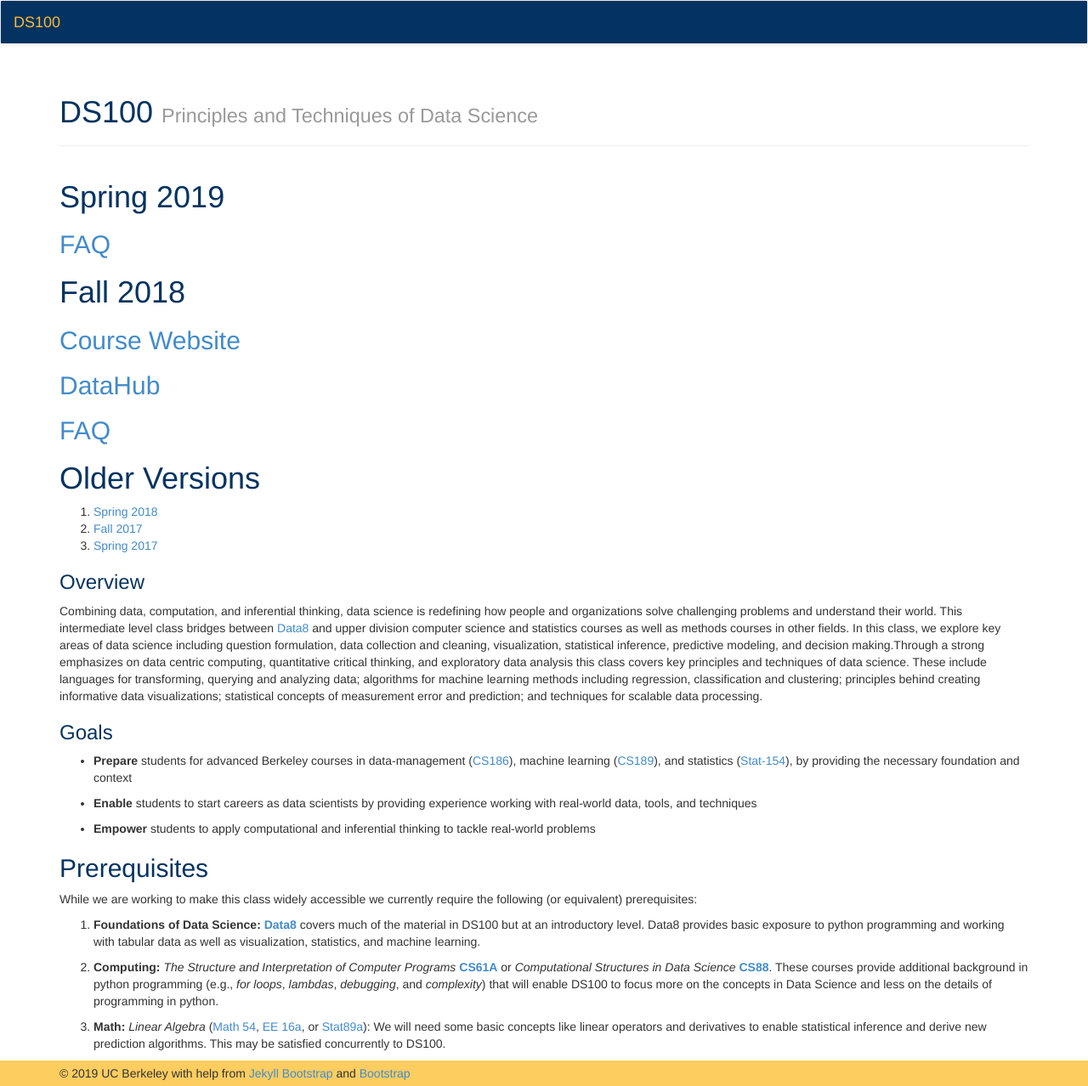
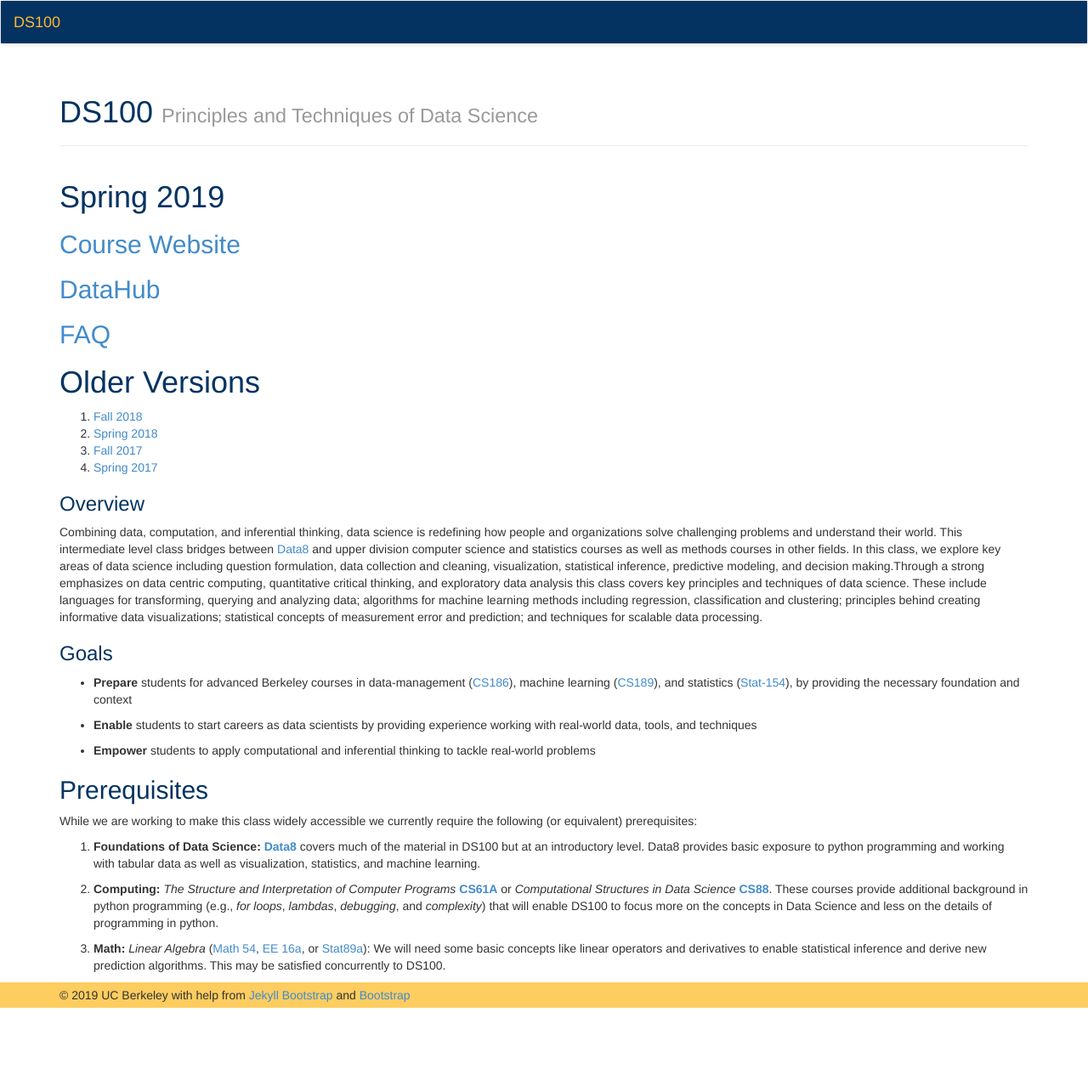
Before and after one commit to DS-100/DS-100.github.io, a Jekyll site: the page built from index.md, in a window 1280 px wide. Shown: the whole page at 85% size. Built offline with Jekyll 4.4.1, drawn with Linux system fonts in a browser that asks for light colours; nearby versions of some CDN libraries; after the commit the page ends 1186 px from its top, so only the background shows below that.

Commit message:
Update index.md

```diff
--- a/index.md
+++ b/index.md
@@ -7,14 +7,12 @@ order: 1
 {% include JB/setup %}
 
 # Spring 2019
+## [Course Website](sp19)
+## [DataHub](http://data100.datahub.berkeley.edu)
 ## [FAQ](sp19faq)
 
-# Fall 2018
-## [Course Website](fa18)
-## [DataHub](http://data100.datahub.berkeley.edu)
-## [FAQ](fa18faq)
-
 # Older Versions
+1. [Fall 2018](fa18)
 1. [Spring 2018](sp18)
 1. [Fall 2017](fa17)
 1. [Spring 2017](sp17)
```
